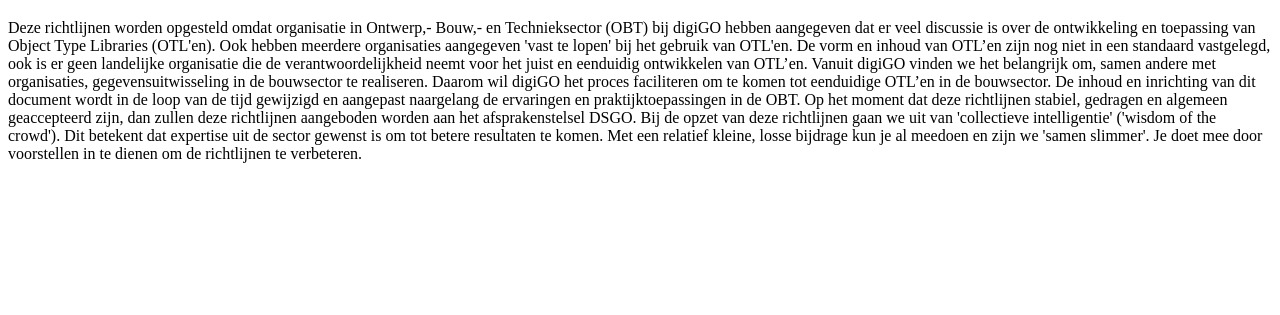
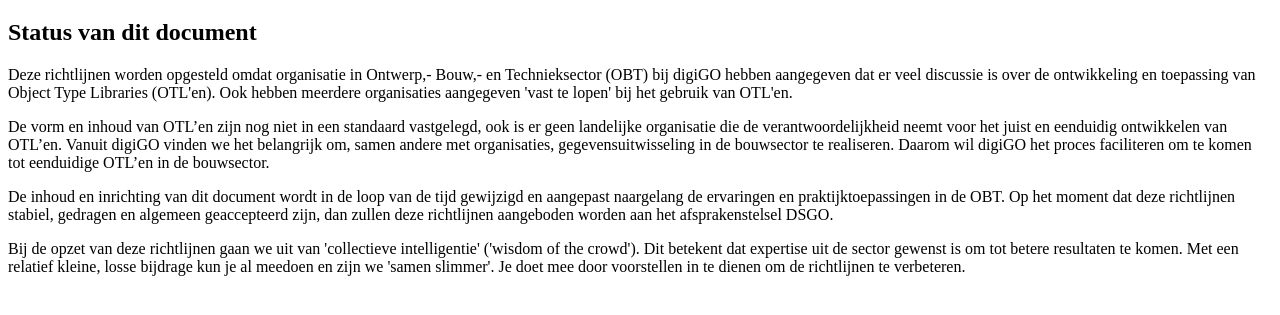
Before and after one commit to ehtick/kadersinformatiemodellen, a plain HTML site: page docs/kader/index.html in a window 1280 px wide. Shown: the part 61-376 px from the top of the page. Drawn offline with Linux system fonts and the light colour scheme.

Commit message:
Sotd opmaak aanpassen

```diff
--- a/docs/kader/index.html
+++ b/docs/kader/index.html
@@ -14,13 +14,19 @@
 <body>
   <!-- Op https://github.com/stichting-crow/respec/wiki staat een beknopte handleiding voor ReSpec. -->
   <section id="sotd" class="override">
-    Deze richtlijnen worden opgesteld omdat organisatie in Ontwerp,- Bouw,- en Technieksector (OBT) bij digiGO hebben aangegeven dat er veel discussie is over de ontwikkeling en toepassing van Object Type Libraries (OTL'en). Ook hebben meerdere organisaties aangegeven 'vast te lopen' bij het gebruik van OTL'en.
-
-    De vorm en inhoud van OTL’en zijn nog niet in een standaard vastgelegd, ook is er geen landelijke organisatie die de verantwoordelijkheid neemt voor het juist en eenduidig ontwikkelen van OTL’en. Vanuit digiGO vinden we het belangrijk om, samen andere met organisaties, gegevensuitwisseling in de bouwsector te realiseren. Daarom wil digiGO het proces faciliteren om te komen tot eenduidige OTL’en in de bouwsector.
-
-    De inhoud en inrichting van dit document wordt in de loop van de tijd gewijzigd en aangepast naargelang de ervaringen en praktijktoepassingen in de OBT. Op het moment dat deze richtlijnen stabiel, gedragen en algemeen geaccepteerd zijn, dan zullen deze richtlijnen aangeboden worden aan het afsprakenstelsel DSGO.
-
-    Bij de opzet van deze richtlijnen gaan we uit van 'collectieve intelligentie' ('wisdom of the crowd'). Dit betekent dat expertise uit de sector gewenst is om tot betere resultaten te komen. Met een relatief kleine, losse bijdrage kun  je al meedoen en zijn we 'samen slimmer'. Je doet mee door voorstellen in te dienen om de richtlijnen te verbeteren.
+    <h1>Status van dit document</h1>
+    <p>
+      Deze richtlijnen worden opgesteld omdat organisatie in Ontwerp,- Bouw,- en Technieksector (OBT) bij digiGO hebben aangegeven dat er veel discussie is over de ontwikkeling en toepassing van Object Type Libraries (OTL'en). Ook hebben meerdere organisaties aangegeven 'vast te lopen' bij het gebruik van OTL'en.
+    </p>
+    <p>
+      De vorm en inhoud van OTL’en zijn nog niet in een standaard vastgelegd, ook is er geen landelijke organisatie die de verantwoordelijkheid neemt voor het juist en eenduidig ontwikkelen van OTL’en. Vanuit digiGO vinden we het belangrijk om, samen andere met organisaties, gegevensuitwisseling in de bouwsector te realiseren. Daarom wil digiGO het proces faciliteren om te komen tot eenduidige OTL’en in de bouwsector.
+    </p>
+    <p>
+      De inhoud en inrichting van dit document wordt in de loop van de tijd gewijzigd en aangepast naargelang de ervaringen en praktijktoepassingen in de OBT. Op het moment dat deze richtlijnen stabiel, gedragen en algemeen geaccepteerd zijn, dan zullen deze richtlijnen aangeboden worden aan het afsprakenstelsel DSGO.
+    </p>
+    <p>
+      Bij de opzet van deze richtlijnen gaan we uit van 'collectieve intelligentie' ('wisdom of the crowd'). Dit betekent dat expertise uit de sector gewenst is om tot betere resultaten te komen. Met een relatief kleine, losse bijdrage kun  je al meedoen en zijn we 'samen slimmer'. Je doet mee door voorstellen in te dienen om de richtlijnen te verbeteren.
+    </p>
   </section>
   <section data-include-format="markdown" data-include="h/inleiding.md"></section>
   <section data-include-format="markdown" data-include="h/richtlijnen.md"></section>
```
